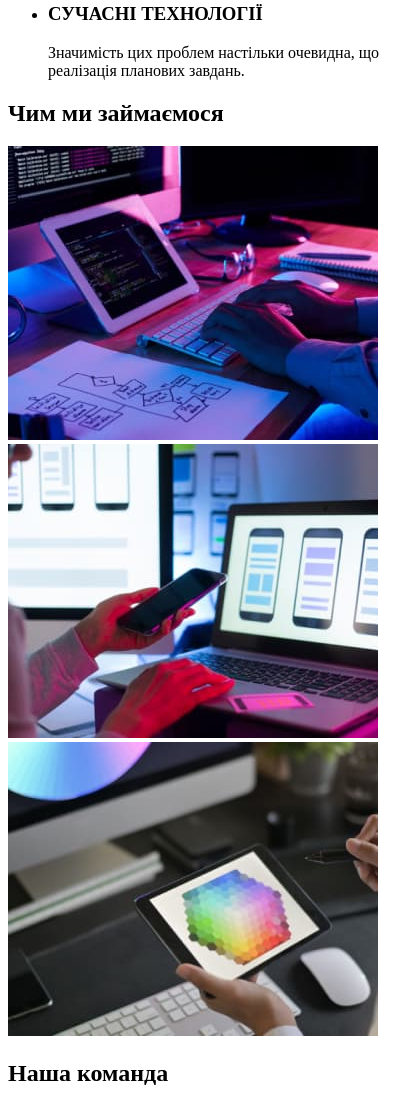
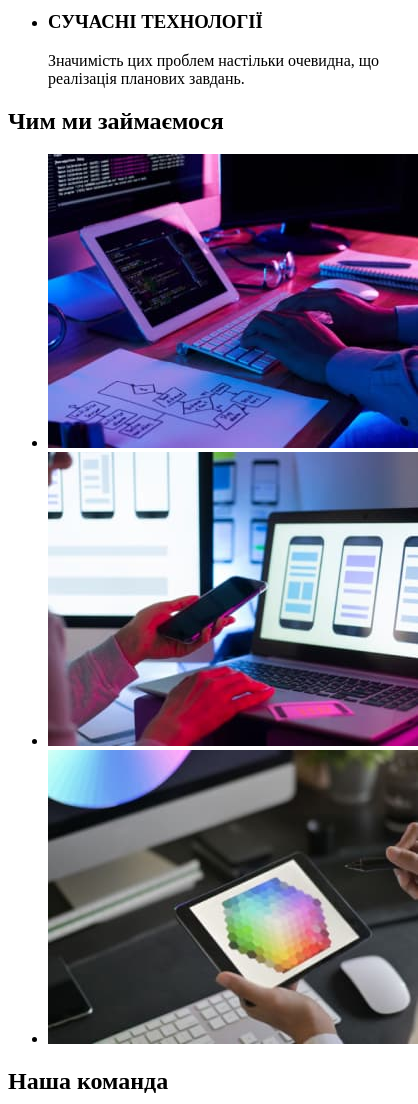
Before and after one commit to yanrzv/goit-markup-hw-01, a plain HTML site: page index.html in a window 390 px wide. Shown: the part 605-1709 px from the top of the page, 418 px wide, since content can reach past the window. Drawn offline with Linux system fonts and the light colour scheme.

Commit message:
fix 2.0
Виправлено логотип в хедері.

Додано ненумерований список в секції "Чим ми займаємось".

Виправлено логотип в футері.

Додано посилання до адреси в футері.

```diff
--- a/index.html
+++ b/index.html
@@ -9,10 +9,8 @@
   <body>
     <header>
       <nav>
+        <a href="/"><span>Web</span>Studio</a>
         <ul>
-          <li>
-            <a href="/"><span>Web</span>Studio</a>
-          </li>
           <li><a href="">Студія</a></li>
           <li><a href="">Портфоліо</a></li>
           <li><a href="">Контакти</a></li>
@@ -54,9 +52,21 @@
 
       <section>
         <h2>Чим ми займаємося</h2>
-        <img src="./images/job/desktop-dev.jpg" alt="розробка десктопних додатків" width="370" />
-        <img src="./images/job/mobile-dev.jpg" alt="розробка мобільних додатків" width="370" />
-        <img src="./images/job/design.jpg" alt="веб-дизайн" width="370" />
+        <ul>
+          <li>
+            <img
+              src="./images/job/desktop-dev.jpg"
+              alt="розробка десктопних додатків"
+              width="370"
+            />
+          </li>
+          <li>
+            <img src="./images/job/mobile-dev.jpg" alt="розробка мобільних додатків" width="370" />
+          </li>
+          <li>
+            <img src="./images/job/design.jpg" alt="веб-дизайн" width="370" />
+          </li>
+        </ul>
       </section>
 
       <section>
@@ -87,12 +97,10 @@
     </main>
 
     <footer>
+      <a href="/"><span>Web</span>Studio</a>
       <address>
         <ul>
-          <li>
-            <a href="/"><span>Web</span>Studio</a>
-          </li>
-          <li>м. Київ, пр-т Лесі Українки, 26</li>
+          <li><a href="">м. Київ, пр-т Лесі Українки, 26</a></li>
           <li><a href="mailto:info@devstudio.com">info@devstudio.com</a></li>
           <li><a href="tel:+380961111111">+38 096 111 11 11</a></li>
         </ul>
```
